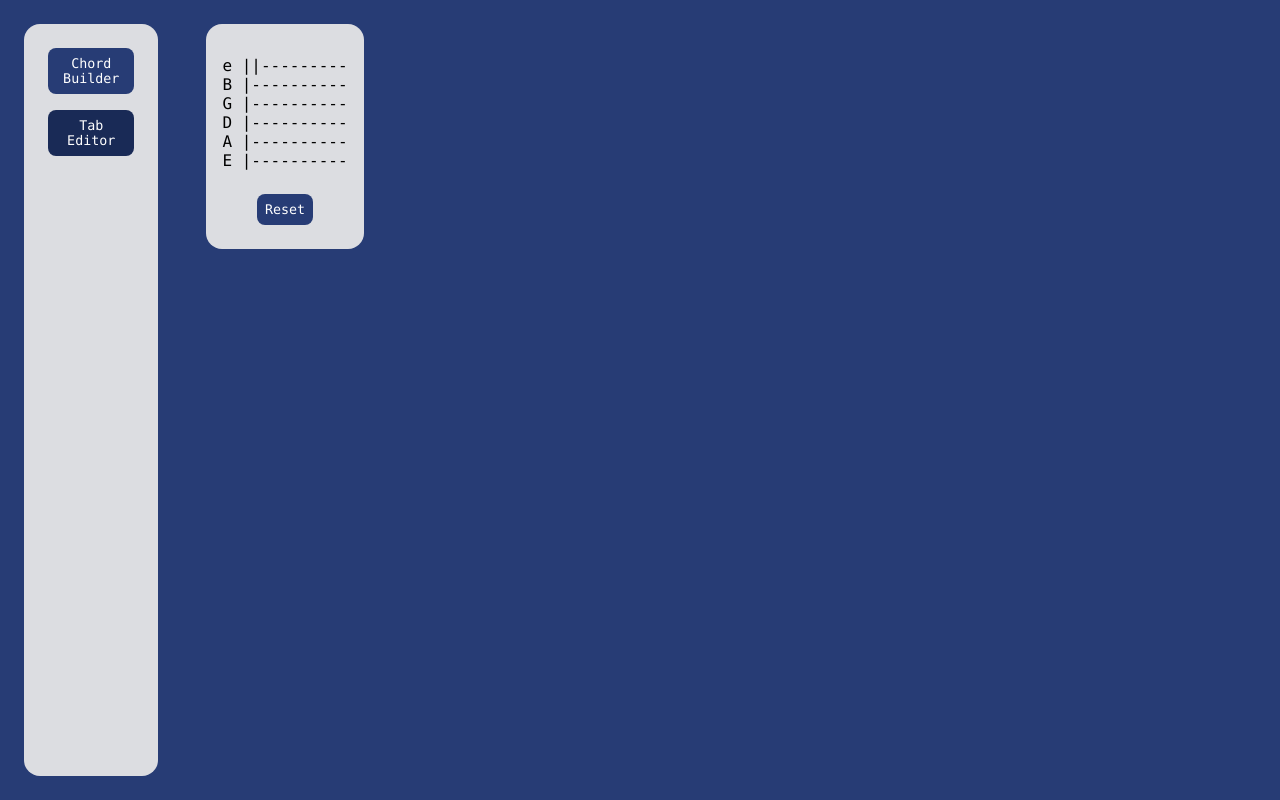
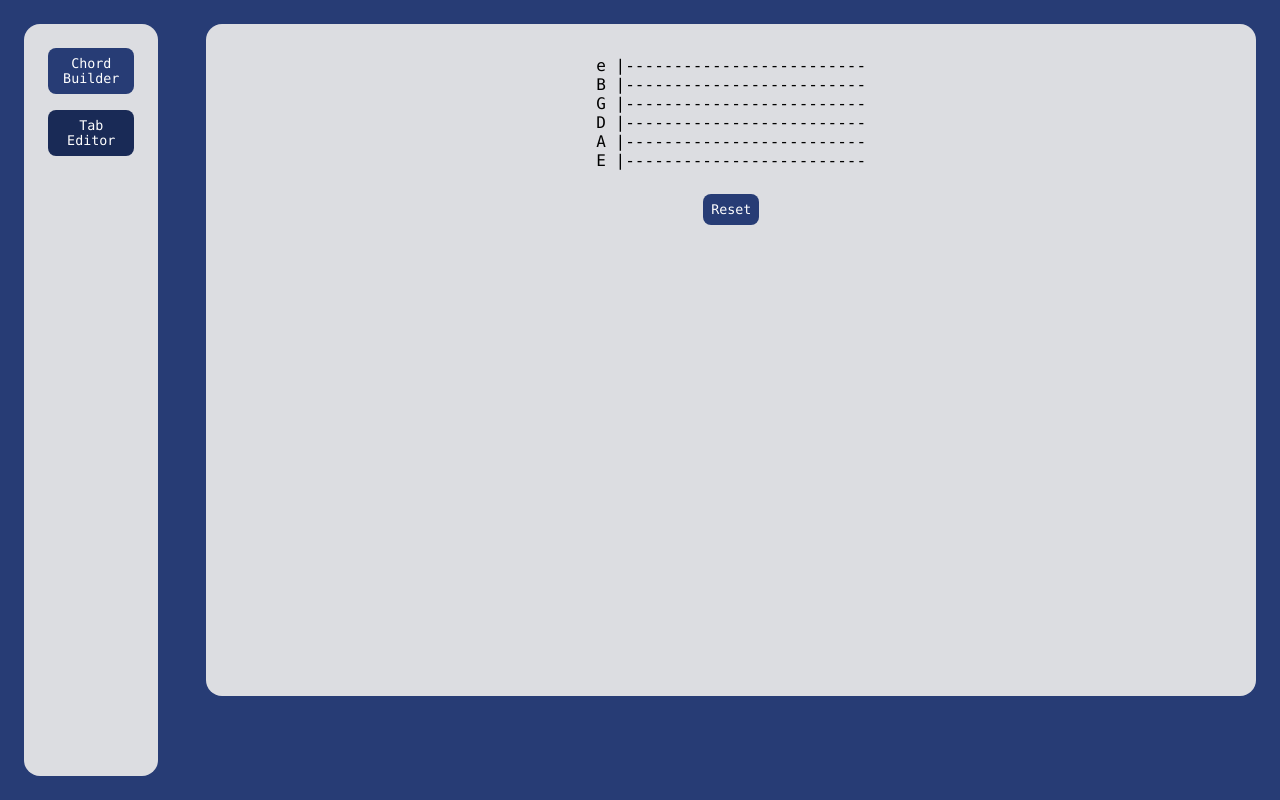
Before and after one commit to mlewicki12/guitar-chord-builder, a React (Create React App) app: page / in a window 1280 px wide. Both pictures are taken after a click on the button "Tab Editor". Built offline with nearby package versions, Linux system fonts and the light colour scheme.

Commit message:
made chord builder display properly and minor tabbuilder changes

```diff
--- a/src/App.js
+++ b/src/App.js
@@ -15,7 +15,8 @@ let tabs = [
     {
         name:       "Tab Editor",
         id:         "tabs",
-        component:  React.createElement(TabEditor, {strings: ["e", "B", "G", "D", "A", "E"]})
+        component:  React.createElement(TabEditor, {strings: ["e", "B", "G", "D", "A", "E"]}),
+        class:      "display"
     }
 ]
 
--- a/src/Components/ChordBuilder.js
+++ b/src/Components/ChordBuilder.js
@@ -34,13 +34,14 @@ export default class ChordBuilder extends BaseComponent {
     render() {
         let maxPage = Math.floor(this.state.chords.length / this.props.size);
         return (
-            <React.Fragment>
+            <div className="chord-selector">
                 <div className="center flex-row">
                     {this.state.chords.slice(
                         this.state.page * this.props.size,
                         (this.state.page + 1) * this.props.size
                     ).map(val => <ChordDisplay key={val} strings={this.props.strings} frets={val} />)}
                 </div>
+                <div>
                     <div className="center flex-row">
                         <button onClick={() => this.setState({page: 0})} disabled={this.state.page === 0}>First</button>
                         <button onClick={() => this.setState({page: Math.max(this.state.page - 1, 0)})} disabled={this.state.page === 0}>Previous</button>
@@ -48,7 +49,8 @@ export default class ChordBuilder extends BaseComponent {
                         <button onClick={() => this.setState({page: maxPage})} disabled={this.state.page === maxPage}>Last</button>
                     </div>
                     <p>Page {this.state.page + 1} of {Math.floor(this.state.chords.length / this.props.size) + 1}</p>
-            </React.Fragment>
+                </div>
+            </div>
         );
     }
 }
--- a/src/Components/Navigation/NavView.js
+++ b/src/Components/Navigation/NavView.js
@@ -19,7 +19,7 @@ export default class NavView extends BaseComponent {
                         <button onClick={() => this.update({activeTab: tab})} disabled={tab.id === this.state.activeTab.id}>{tab.name}</button>
                     )}
                 </div>
-                <div class="tab">
+                <div class={"tab " + this.state.activeTab.class}>
                     {this.state.activeTab.component}
                 </div>
             </React.Fragment>
--- a/src/Components/NoteSelector.js
+++ b/src/Components/NoteSelector.js
@@ -38,7 +38,7 @@ export default class NoteSelector extends BaseComponent {
     render() {
         return (
             <React.Fragment>
-                <div className="flex-row">
+                <div className="center flex-row">
                     {this.state.notes.map((string, ind) => (
                         <select id={"string-" + ind} key={"string-" + ind} defaultValue={string} onChange={(event) => {
                                 let notes = this.state.notes;
@@ -51,7 +51,7 @@ export default class NoteSelector extends BaseComponent {
                         </select>
                     ))}
                 </div>
-                <div>
+                <div className="start flex-row">
                     <button onClick={() => this.addString()} disabled={this.state.notes.length >= this.props.maxStrings}>Add a {this.props.text || "string"}</button>
                     <button onClick={() => this.removeString()} disabled={this.state.notes.length === 1}>Remove a {this.props.text || "string"}</button>
                 </div>
--- a/src/Components/TabEditor.js
+++ b/src/Components/TabEditor.js
@@ -55,6 +55,10 @@ function mapEntrySort(f, o) {
 
 export default class TabEditor extends BaseComponent {
     blinkerFunction() {
+        if(this.state.focus === false) {
+            return;
+        }
+
         let stringMap = this.state.map[this.state.position[0]];
         if(stringMap.find(val => val.symbol === this.state.cursor)) {
             stringMap = clearTabBlinker(stringMap, this.state.cursor);
@@ -105,6 +109,9 @@ export default class TabEditor extends BaseComponent {
         }
 
         this.changeMap(mod, [0, 1]);
+        this.setState({
+            length: this.state.length + 1
+        });
     }
 
     delete() {
@@ -178,13 +185,14 @@ export default class TabEditor extends BaseComponent {
             map.push([]);
         }
 
-        let default_length = 10;
+        let default_length = 25;
         return {
             position: [0, 0],
             default_length: props.default_length || default_length,
             length: props.length || props.default_length || default_length,
             cursor: props.cursor || '|',
             interval: props.interval || 400,
+            focus: false,
             map: map
         };
     }
@@ -195,6 +203,7 @@ export default class TabEditor extends BaseComponent {
         this.blinkerFunction = this.blinkerFunction.bind(this);
         this.tabControls = this.tabControls.bind(this);
         this.reset = this.reset.bind(this);
+        this.focus = this.focus.bind(this);
 
         this.state = this.initialState(props);
     }
@@ -224,7 +233,6 @@ export default class TabEditor extends BaseComponent {
         clearInterval(this.state.blinker);
         let map = this.state.map;
         map = map.map(val => clearTabBlinker(val, this.state.cursor));
-        debugger;
 
         this.update({
             position: position,
@@ -234,14 +242,20 @@ export default class TabEditor extends BaseComponent {
         });
     }
 
+    focus(isFocus) {
+        this.setState({
+            focus: isFocus
+        });
+    }
+
     render() {
         return (
-            <React.Fragment>
+            <div onClick={() => this.focus(!this.state.focus)}>
                 <ul className="string-tab">
                     {this.props.strings.map((val, index) => <li key={val}>{val} |{fillTab(this.state.length, this.state.map[index])}</li>)}
                 </ul>
                 <button onClick={this.reset}>Reset</button>
-            </React.Fragment>
+            </div>
         )
     }
 }
--- a/src/Style/App.css
+++ b/src/Style/App.css
@@ -20,6 +20,20 @@ button:hover, button:disabled {
 
 .App {
   text-align: center;
+}
+
+.display {
+  width: 80vw;
+  height: 80vh;
+}
+
+.chord-selector {
+  width: 80vw;
+  height: 80vh;
+
+  display: flex;
+  flex-flow: column nowrap;
+  justify-content: space-between;
 }
 
 .main {
@@ -66,3 +80,7 @@ button:hover, button:disabled {
   justify-content: center;
   align-items: center;
 }
+
+.start {
+  justify-content: flex-start;
+}
```
Lines whose indentation alone changed are shown as unchanged.
